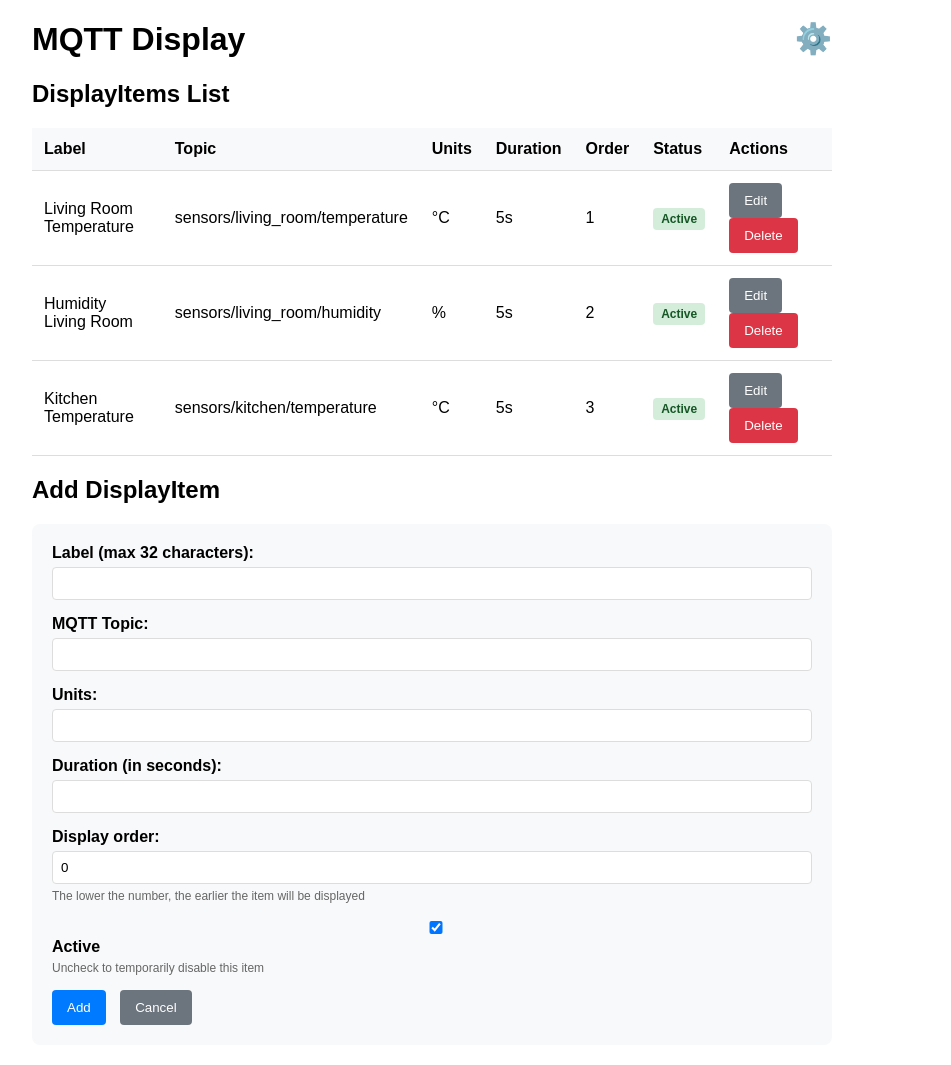
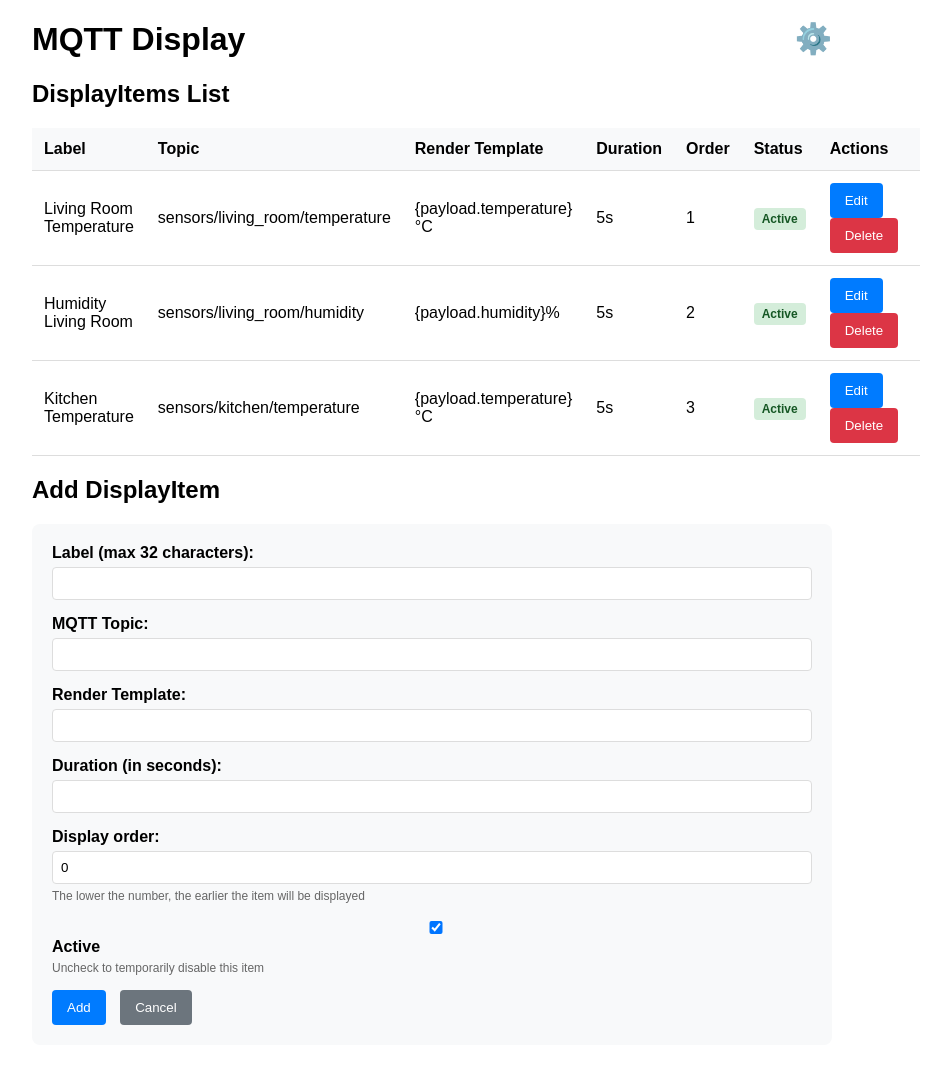
Before and after one commit to sciure-et-silicium/mqtt-oled-display, a Flask app: page / in a window 1280 px wide. Shown: the whole page, without its empty margins (208-1159 px from the left). Run offline with Flask 3, Linux system fonts and the light colour scheme; data comes from the database, SQL or seed files in the repository.

Commit message:
replace units by render template

```diff
--- a/webserver/api/display_item.py
+++ b/webserver/api/display_item.py
@@ -31,7 +31,7 @@
         item = DisplayItem(
             name=data['name'],
             mqtt_topic=data['mqtt_topic'],
-            unit=data.get('unit', ''),
+            render_template=data.get('render_template', ''),
             display_order=data.get('display_order', 0),
             is_active=data.get('is_active', True)
         )
@@ -62,7 +62,7 @@
 
         item.name = data['name']
         item.mqtt_topic = data['mqtt_topic']
-        item.unit = data.get('unit', '')
+        item.render_template = data.get('render_template', '')
         item.display_order = data.get('display_order', 0)
         item.is_active = data.get('is_active', True)
 
--- a/webserver/database/display_item.py
+++ b/webserver/database/display_item.py
@@ -5,8 +5,8 @@
 
     id = db.Column(db.Integer, primary_key=True)
     name = db.Column(db.String(100), nullable=False)
-    mqtt_topic = db.Column(db.String(200), nullable=False)
-    unit = db.Column(db.String(20))
+    mqtt_topic = db.Column(db.String(255), nullable=False)
+    render_template = db.Column(db.String(255), nullable=False)
     duration = db.Column(db.Integer, default=0)
     display_order = db.Column(db.Integer, default=0)
     is_active = db.Column(db.Boolean, default=True)
@@ -19,7 +19,7 @@
             'id': self.id,
             'name': self.name,
             'mqtt_topic': self.mqtt_topic,
-            'unit': self.unit,
+            'render_template': self.render_template,
             'duration': self.duration,
             'display_order': self.display_order,
             'is_active': self.is_active
--- a/webserver/database/init_db.py
+++ b/webserver/database/init_db.py
@@ -30,9 +30,9 @@
 def init_sample_data():
     if DisplayItem.query.count() == 0:
         samples = [
-            DisplayItem(name='Living Room Temperature', mqtt_topic='sensors/living_room/temperature', unit='°C', display_order=1, duration=5),
-            DisplayItem(name='Humidity Living Room', mqtt_topic='sensors/living_room/humidity', unit='%', display_order=2, duration=5),
-            DisplayItem(name='Kitchen Temperature', mqtt_topic='sensors/kitchen/temperature', unit='°C', display_order=3, duration=5),
+            DisplayItem(name='Living Room Temperature', mqtt_topic='sensors/living_room/temperature', render_template='{payload.temperature}°C', display_order=1, duration=5),
+            DisplayItem(name='Humidity Living Room', mqtt_topic='sensors/living_room/humidity', render_template='{payload.humidity}%', display_order=2, duration=5),
+            DisplayItem(name='Kitchen Temperature', mqtt_topic='sensors/kitchen/temperature', render_template='{payload.temperature}°C', display_order=3, duration=5),
         ]
 
         for item in samples:
--- a/webserver/static/display_items.js
+++ b/webserver/static/display_items.js
@@ -20,7 +20,7 @@
     const data = {
         name: formData.get('name'),
         mqtt_topic: formData.get('mqtt_topic'),
-        unit: formData.get('unit'),
+        render_template: formData.get('render_template'),
         duration: parseInt(formData.get('duration')),
         display_order: parseInt(formData.get('display_order')) || 0,
         is_active: formData.get('is_active') === 'on' // checkbox value
@@ -85,20 +85,16 @@
             }
 
             row.innerHTML = `
-                <th style="display: none;">${item.id}</th>
-                <td>${escapeHtml(item.name)}</td>
-                <td>${escapeHtml(item.mqtt_topic)}</td>
-                <td>${escapeHtml(item.unit)}</td>
+                <td style="display: none;">${item.id}</td>
+                <td title="${escapeHtml(item.name)}">${escapeHtml(item.name)}</td>
+                <td title="${escapeHtml(item.mqtt_topic)}">${escapeHtml(item.mqtt_topic)}</td>
+                <td title="${escapeHtml(item.render_template)}">${escapeHtml(item.render_template)}</td>
                 <td>${item.duration}s</td>
                 <td>${item.display_order}</td>
+                <td><span class="status ${item.is_active ? 'active' : 'inactive'}">${item.is_active ? 'Active' : 'Inactive'}</span></td>
                 <td>
-                    <span class="status ${item.is_active ? 'active' : 'inactive'}">
-                        ${item.is_active ? 'Active' : 'Inactive'}
-                    </span>
-                </td>
-                <td>
-                    <button class="btn btn-secondary" onclick="editItem(${item.id})">Edit</button>
-                    <button class="btn btn-danger" onclick="deleteItem(${item.id})">Delete</button>
+                    <button class="btn btn-sm btn-primary" onclick="editItem(${item.id})">Edit</button>
+                    <button class="btn btn-sm btn-danger" onclick="deleteItem(${item.id})">Delete</button>
                 </td>
             `;
             tbody.appendChild(row);
@@ -114,14 +110,15 @@
         const response = await fetch(`/api/display_item/${id}`);
         const item = await response.json();
 
-        document.getElementById('item-id').value = item.id;
+        // Fill form
         document.getElementById('name').value = item.name;
         document.getElementById('mqtt_topic').value = item.mqtt_topic;
-        document.getElementById('unit').value = item.unit;
+        document.getElementById('render_template').value = item.render_template;
         document.getElementById('duration').value = item.duration;
-        document.getElementById('display_order').value = item.display_order;
+        document.getElementById('display_order').value = item.display_order || 0;
         document.getElementById('is_active').checked = item.is_active;
 
+        // Change form title and button
         document.getElementById('form-title').textContent = 'Edit DisplayItem';
         document.getElementById('submit-btn').textContent = 'Update';
 
--- a/webserver/templates/display_items.html
+++ b/webserver/templates/display_items.html
@@ -37,8 +37,6 @@
 <a style="float:right; font-size:30px" href="/config">⚙️</a>
 <h1>MQTT Display</h1>
 
-
-
 <!-- Items list -->
  <h2>DisplayItems List</h2>
 <div>
@@ -49,7 +47,7 @@
                 <th style="display: none;">ID</th>
                 <th>Label</th>
                 <th>Topic</th>
-                <th>Units</th>
+                <th>Render Template</th>
                 <th>Duration</th>
                 <th>Order</th>
                 <th>Status</th>
@@ -84,9 +82,9 @@
         </div>
 
         <div class="form-group">
-            <label for="unit">Units:</label>
-            <input type="text" id="unit" name="unit" required>
-            <div class="error" id="unit-error"></div>
+            <label for="render_template">Render Template:</label>
+            <input type="text" id="render_template" name="render_template" required>
+            <div class="error" id="render_template-error"></div>
         </div>
 
         <div class="form-group">
```
